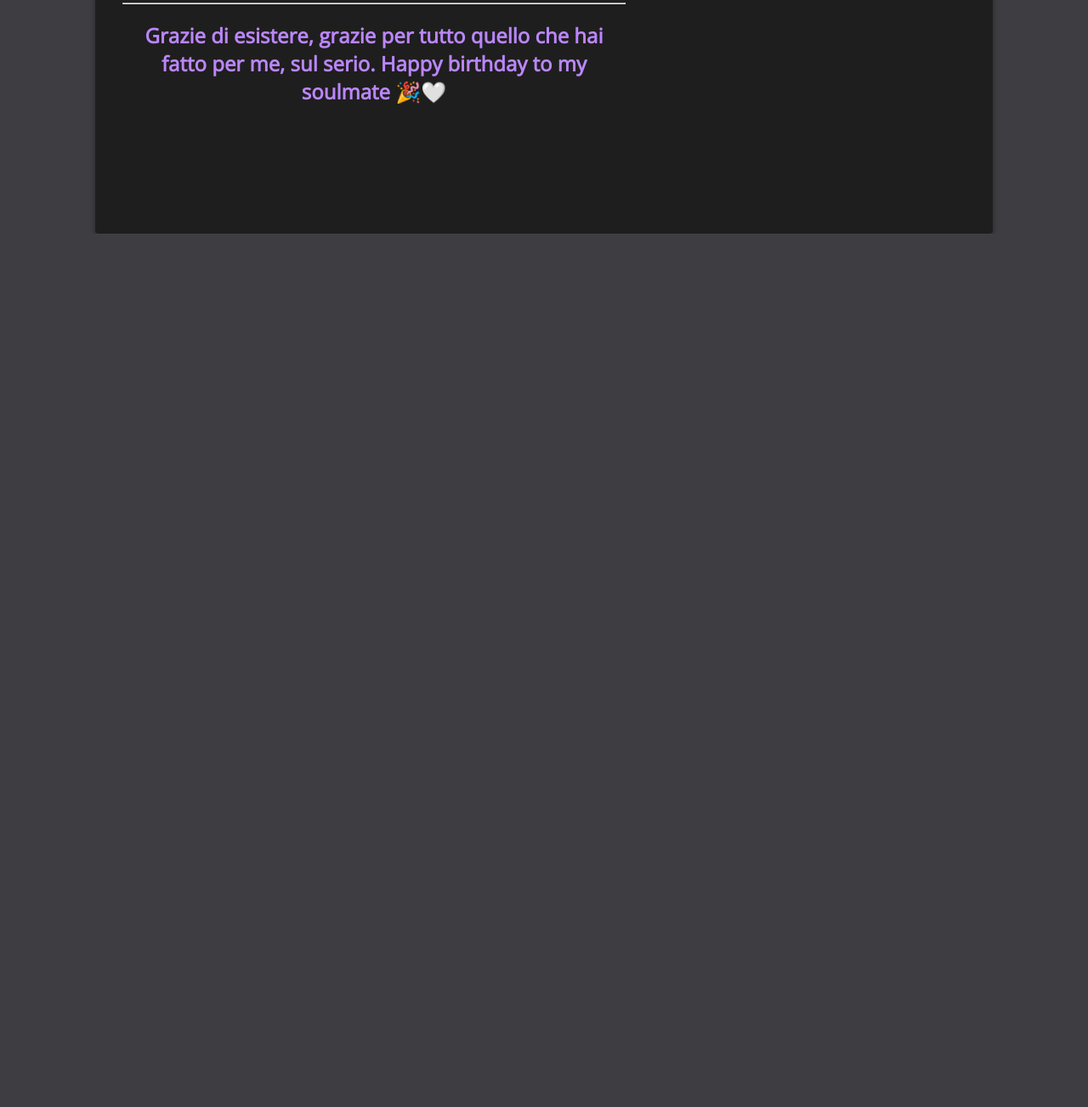
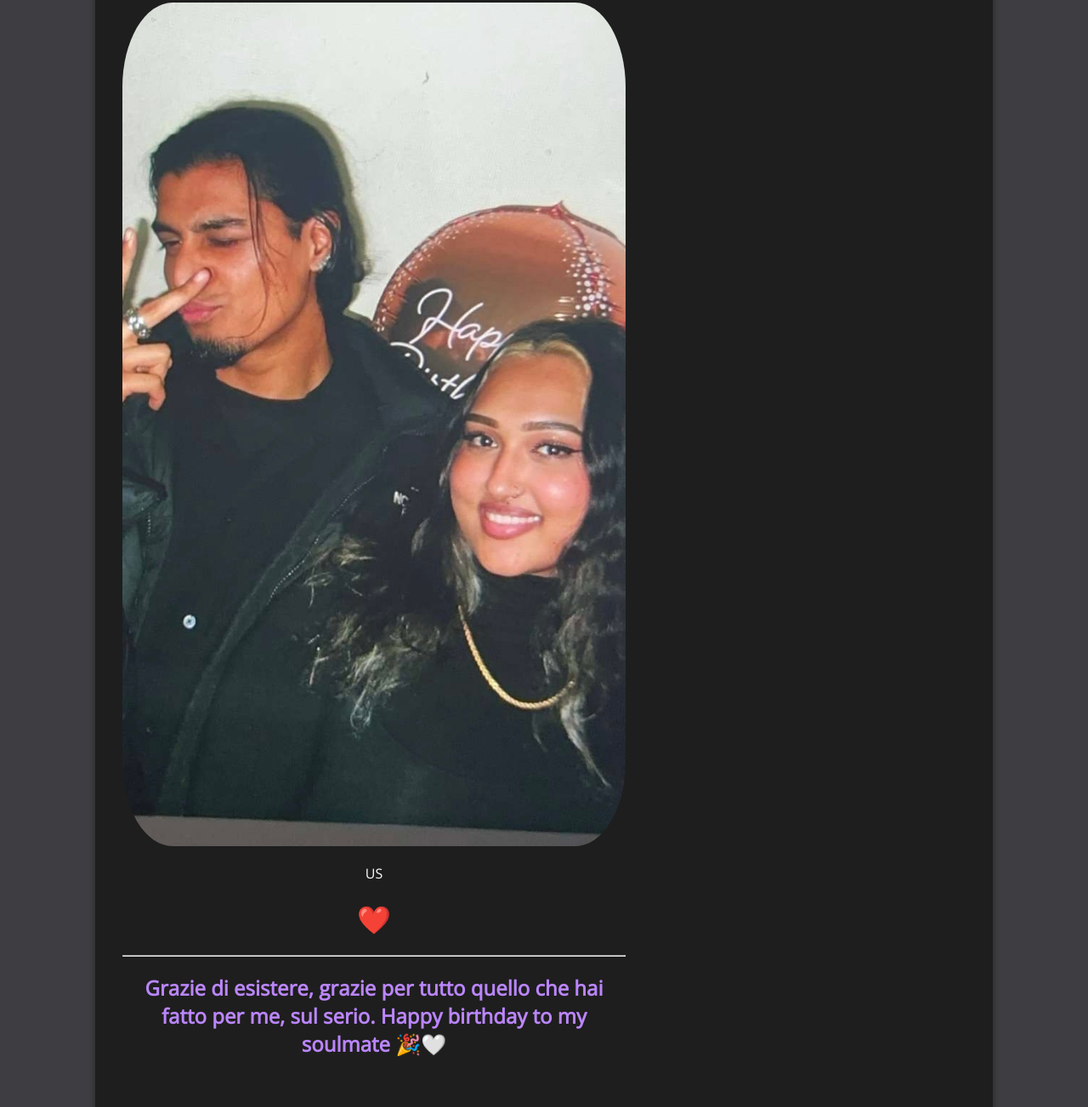
Before and after one commit to erenyeagrr/erenyeagrr.github.io, a plain HTML site: page index.html in a window 1280 px wide. Shown: the part 7840-9143 px from the top of the page at 85% size. Before the commit the page ends 8115 px from the top, so only its background shows below. Drawn offline with nearby package versions, Linux system fonts and the light colour scheme.

Commit message:
Add files via upload

```diff
--- a/index.html
+++ b/index.html
@@ -93,6 +93,10 @@
 
       <p>I hope you like the gifts baby & I hope you really like the bracelet and it’s up to your standards/likings when it comes to gold jewellery.</p>
 
+      <img src="./IMGbday.JPG" alt="birthday" class="final">
+      <p>US</p>
+      <h1>❤️️</h1>
+
     <hr>
 
       <h2>Grazie di esistere, grazie per tutto quello che hai fatto per me, sul serio. Happy birthday to my soulmate 🎉🤍</h2>
```
Also changed, not shown: IMGbday.JPG (added).
